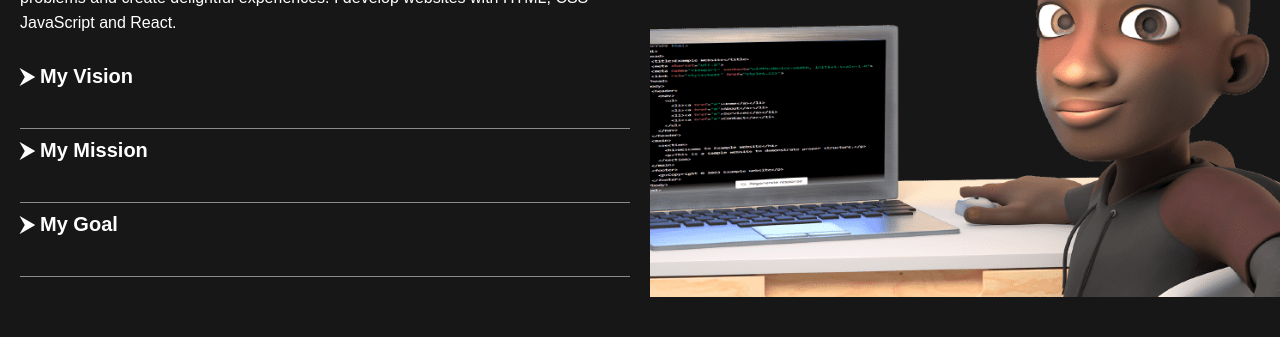
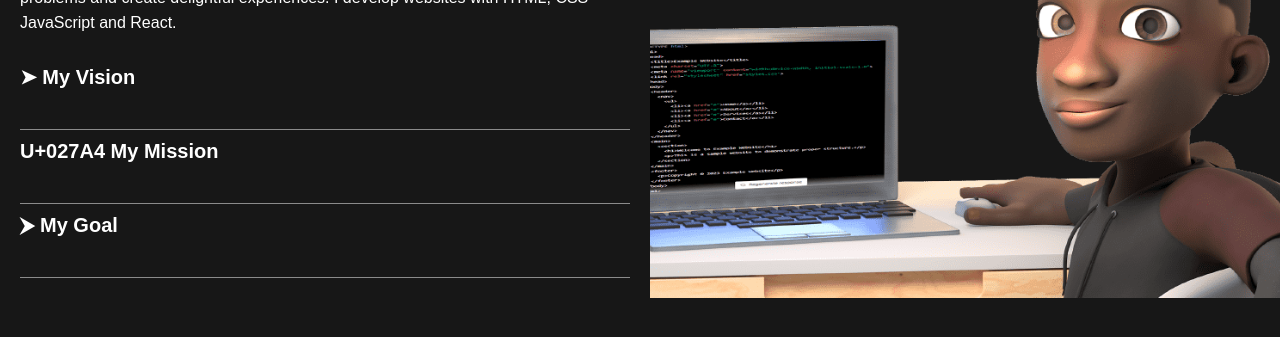
Before and after one commit to J-designs05/Olasoji-Ife-Portfolio-V3, a plain HTML site: page index.html in a window 1280 px wide. Shown: the part 787-1124 px from the top of the page. Drawn offline with Linux system fonts and the light colour scheme.

Commit message:
arrow button testing

```diff
--- a/index.html
+++ b/index.html
@@ -57,11 +57,11 @@
                     <h1>I'm a front end developer.</h1>
                     <p class="js-scroll fade-in-bottom">My name is James Olasoji, I am creative front end developer/web developer. I am passionate about leveraging my diverse backgrounds to decipher challenging problems and create delightful experiences. I develop websites with HTML, CSS JavaScript and React.</p>
                     <div class="myMotto">
-                        <h2 class="aboutButton" id="visionButton">&#11166; My Vision</h2>
+                        <h2 class="aboutButton" id="visionButton">&#10148; My Vision</h2>
                         <p id="vision">Creating the highest efficiency, to handle presentational changes through CSS updates and behavior through JavaScript / react updates. Writing HTML, design-agnostic as it should be, as a front end developer i want to solve peoples problems and real world problem making life easier for the everyday man through codes.</p>
                     </div>
                     <div class="myMotto">
-                        <h2 class="aboutButton" id="missionButton">&#11166; My Mission</h2>
+                        <h2 class="aboutButton" id="missionButton">U+027A4 My Mission</h2>
                         <p id="mission">My mission is to ensure the best relationship with our clients, both during and after their goals have been met and create a web site that is suitable for their needs.</p>
                     </div>
                     <div class="myMotto">
```
